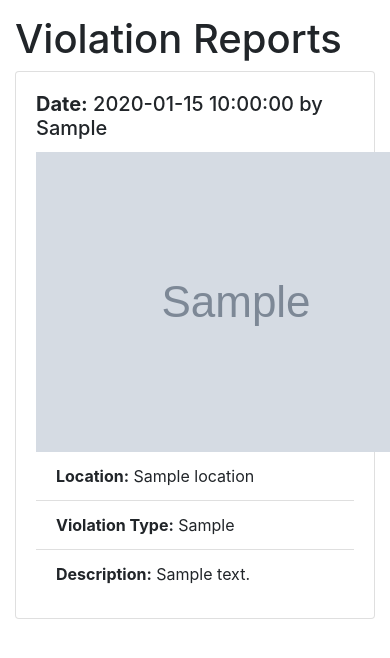
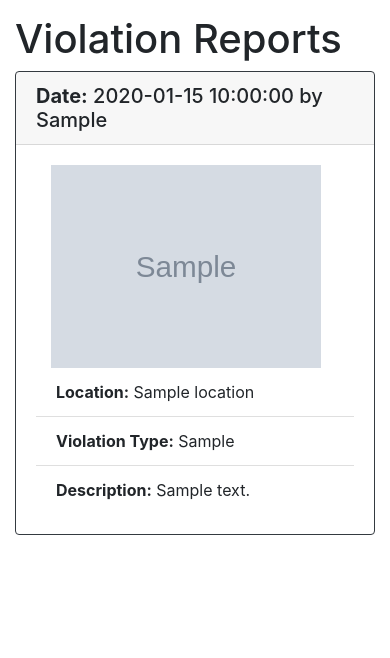
Before and after one commit to Code-Institute-Submissions/Freezefaz-Project-3-Safetynet_MarchResub, a Flask app: page /violation_reports/search in a window 390 px wide; the page is wider, and only the part inside the window is pictured. Shown: the part 166-824 px from the top of that part. Run offline with Flask 2, Linux system fonts and the light colour scheme; grey boxes marked "Sample" are stand-in pictures; a database or web service that is not in the repository returns one stand-in record (values such as "Sample title"); some libraries are stand-ins or nearby versions.

Commit message:
Made card images in search responsive and edited delete accident

```diff
--- a/app.py
+++ b/app.py
@@ -584,7 +584,7 @@ def process_create_accident_report():
 
     # Add the query to the database and the front page
     db.accident_reports.insert_one(new_accident_report)
-    return redirect(url_for("show_accident_reports"))
+    return redirect(url_for("accidents_search"))
 
 # Update accident report
 
@@ -704,12 +704,9 @@ def process_update_accident_report(accident_report_id):
         }
     })
 
-    return redirect(url_for("show_accident_reports",
-                            accident_report_id=accident_report_id))
+    return redirect(url_for("accidents_search"))
 
 # Deleting accident report
-
-
 @app.route("/accident_reports/delete/<accident_report_id>")
 # @flask_login.login_required
 def show_delete_accident_report(accident_report_id):
@@ -726,7 +723,7 @@ def process_delete_accident_report(accident_report_id):
     db.accident_reports.remove({
         "_id": ObjectId(accident_report_id)
     })
-    return redirect(url_for("show_accident_reports"))
+    return redirect(url_for("accidents_search"))
 
 # NEAR MISS
 
--- a/static/base.css
+++ b/static/base.css
@@ -16,10 +16,15 @@ nav img {
 .nav-item {
     color: white;
 }
-
+.card-img-left {
+    display: flex;
+    justify-content: center;
+    max-width: 300px;
+    max-height: 250px;
+ }
 .card-img-left img {
-    width: 300px;
-    height: 250px;
+    width: 90%;
+    height: 90%;
 }
 
  @media only screen and (min-width: 768px) {
--- a/templates/search_violations.template.html
+++ b/templates/search_violations.template.html
@@ -10,15 +10,16 @@
 <h1>Violation Reports</h1>
 
 {% for each_violation_report in violation_reports %}
-<div class="card">
-    <div class="card-body">
-    <h5 class="card-title"><strong>Date:</strong> {{each_violation_report.date}} by {{each_violation_report.safety_officer}}
+<div class="card border-dark mb-3">
+
+    <h5 class="card-header"><strong>Date:</strong> {{each_violation_report.date}} by {{each_violation_report.safety_officer}}
     {%if current_user.is_authenticated %}
     <a href="{{url_for('show_update_violation_report', violation_report_id=each_violation_report._id)}}" class="btn btn-primary">Update</a>
     <a href="{{url_for('show_delete_violation_report', violation_report_id=each_violation_report._id)}}" class="btn btn-danger">Delete</a>
     {%endif%}</h5>
-    <div>
-        <img src="{{each_violation_report.image_url}}" width="400" height="300">
+    <div class="card-body">
+    <div class="card-img-left">
+        <img src="{{each_violation_report.image_url}}">
     </div>
     <ul class="list-group list-group-flush">
         <li class="list-group-item"><strong>Location:</strong> {{each_violation_report.location}}</li>
@@ -26,5 +27,6 @@
         <li class="list-group-item"><strong>Description:</strong> {{each_violation_report.description}}</li>
   </ul>
 </div>
+</div>
 {%endfor%}
 {%endblock%}
```
Also changed, not shown: templates/delete_accident_report.template.html (+4 -4 lines).
